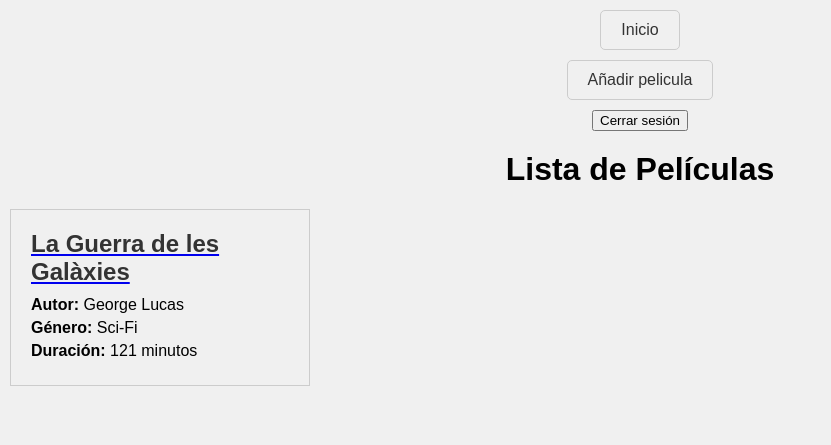
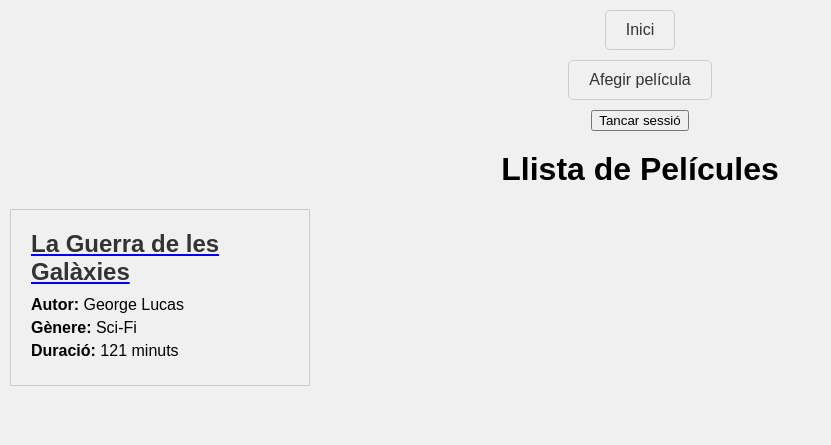
Before and after one commit to arnaums02/FirstDeliverabledjangoProject, a Django app: page / in a window 1280 px wide. Shown: the top 445 px of the page, without its empty margins (0-831 px from the left). Run offline with Django 5.2, Linux system fonts and the light colour scheme; a user stored in the database is signed in; data comes from the database, SQL or seed files in the repository; both versions use the stored data as it was after the commit.

Commit message:
applying some new upgrades

```diff
--- a/static/detail_film.css
+++ b/static/detail_film.css
@@ -41,3 +41,9 @@ h2 {
 .review b:hover {
     text-decoration: underline; /* Subrayar el nombre de usuario */
 }
+
+/* Centrar els botons */
+.button-container {
+    display: flex;
+    justify-content: center;
+}
--- a/templates/base.html
+++ b/templates/base.html
@@ -10,15 +10,15 @@
 <body>
 <nav>
     <ul>
-        <li><a href="{% url 'book_list' %}">Inicio</a></li>
-        <li><a href="{% url 'create_book' %}">Añadir pelicula</a></li>
+        <li><a href="{% url 'book_list' %}">Inici</a></li>
+        <li><a href="{% url 'create_book' %}">Afegir película</a></li>
         {% if user.is_authenticated %}
             <form id="logout-form" method="post" action="{% url 'admin:logout' %}">
           {% csrf_token %}
-          <button type="submit">Cerrar sesión</button>
+          <button type="submit">Tancar sessió</button>
         </form>
         {% else %}
-            <li><a href="{% url 'login' %}">Iniciar sesión</a></li>
+            <li><a href="{% url 'login' %}">Iniciar sessió</a></li>
         {% endif %}
     </ul>
 </nav>
--- a/templates/create_film.html
+++ b/templates/create_film.html
@@ -2,9 +2,10 @@
 <html lang="en">
 <head>
  <meta charset="UTF-8">
- <title>Crear Libro - LIBRARY</title>
+ <title>Crear Película - FILM</title>
 </head>
 <body>
+<a href="{% url 'book_list' %}"><button>Inici</button></a>
 <form method="post">
  {% csrf_token %}
  {{ form.as_p }}
--- a/templates/create_review.html
+++ b/templates/create_review.html
@@ -2,10 +2,11 @@
 <html lang="en">
 <head>
     <meta charset="UTF-8">
-    <title>Crear Review - LIBRARY</title>
+    <title>Crear Review - FILM</title>
 </head>
 <body>
-<h2>Agregar un nuevo comentario</h2>
+<a href="{% url 'book_list' %}"><button>Inici</button></a>
+<h2>Afegir un nou comentari</h2>
 <form method="post">
     {% csrf_token %}
     {{ form.as_p }}
--- a/templates/detail_film.html
+++ b/templates/detail_film.html
@@ -6,6 +6,11 @@
 <p>Génere: {{ book.genre }}</p>
 <p>Duració (minuts): {{ book.duration }}</p>
 <h2>Comentaris</h2>
+<div class="button-container">
+    <a href="{% url 'review_create' pk=book.pk %}">
+        <button>Nou Comentari</button>
+    </a>
+</div>
 {% for review in book.review_set.all %}
     <p> <b>{{review.user.username|capfirst}} </b>: {{ review.content }} <b>{{ review.rating }}/5</b></p>
 {% endfor %}
--- a/templates/film_list.html
+++ b/templates/film_list.html
@@ -4,7 +4,7 @@
     {% load static %}
     <link rel="stylesheet" type="text/css" href="{% static 'film_list.css' %}">
 
-<h1>Lista de Películas</h1>
+<h1>Llista de Películes</h1>
 <div class="film-container">
     {% for film in books %}
         {% for review in review %}
@@ -18,8 +18,8 @@
                 </a>
                 <div class="film-info">
                     <div><strong>Autor:</strong> {{ film.author }}</div>
-                    <div><strong>Género:</strong> {{ film.genre }}</div>
-                    <div><strong>Duración:</strong> {{ film.duration }} minutos</div>
+                    <div><strong>Gènere:</strong> {{ film.genre }}</div>
+                    <div><strong>Duració:</strong> {{ film.duration }} minuts</div>
                 </div>
             </div>
     {% endfor %}
```
Also changed, not shown: db.sqlite3.
